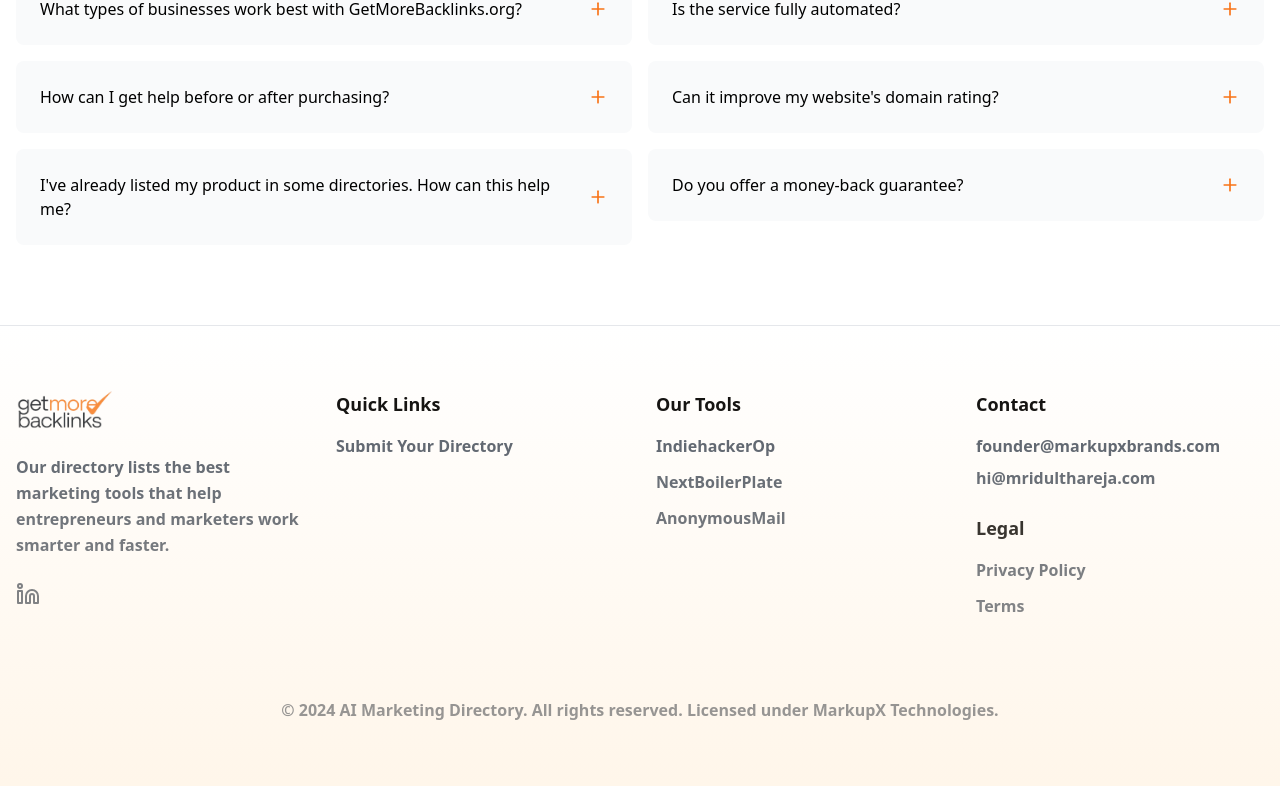
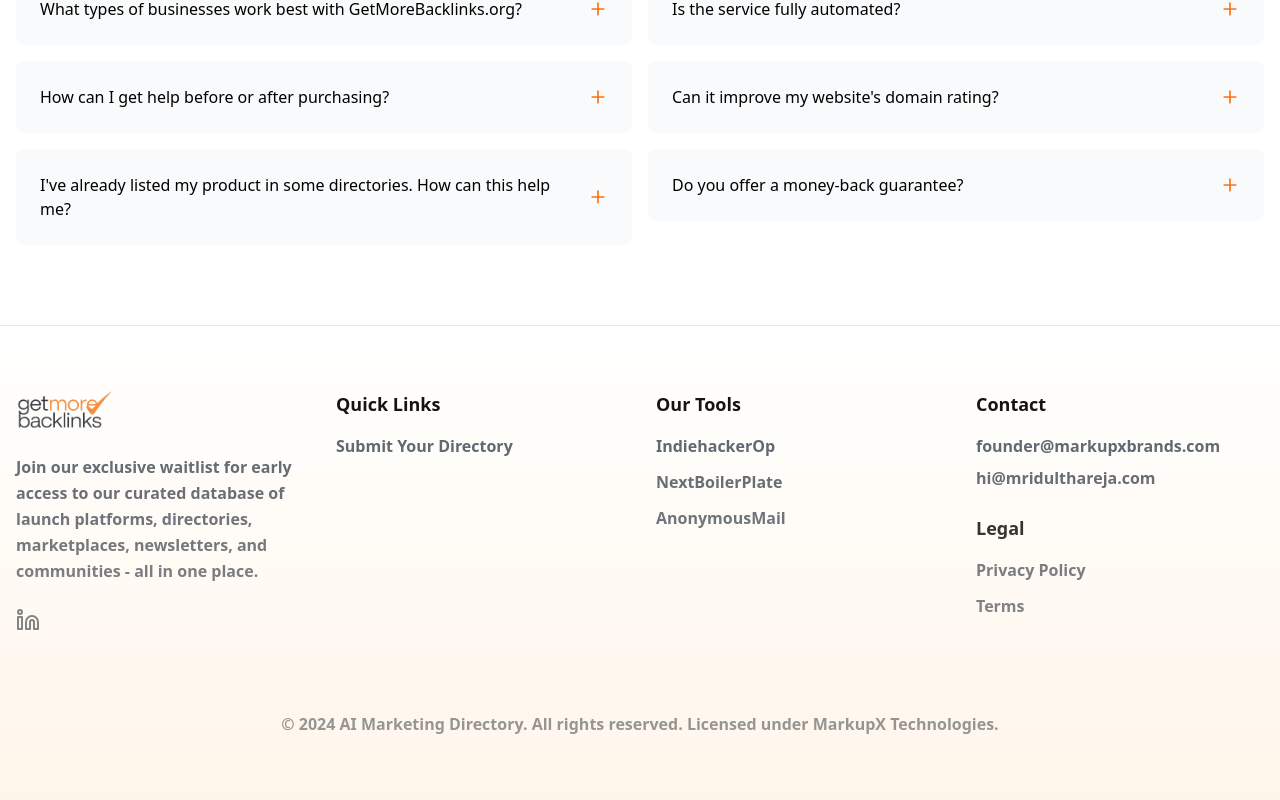
Before and after one commit to Mridul24agaga/okback, a Next.js app: page / in a window 1280 px wide. Shown: the part 4110-4910 px from the top of the page. Built offline with nearby package versions, Linux system fonts and the light colour scheme.

Commit message:
HAHSAHAHSHSHASSHSAAAHHHHSA

```diff
--- a/app/components/footer.tsx
+++ b/app/components/footer.tsx
@@ -18,7 +18,7 @@ export function Footer() {
               className="h-10 w-auto"
             />
             <p className="text-gray-600 text-base leading-relaxed max-w-sm font-semibold">
-              Our directory lists the best marketing tools that help entrepreneurs and marketers work smarter and faster.
+            Join our exclusive waitlist for early access to our curated database of launch platforms, directories, marketplaces, newsletters, and communities - all in one place.
             </p>
             <div className="flex items-center gap-4">
               <Link
```
